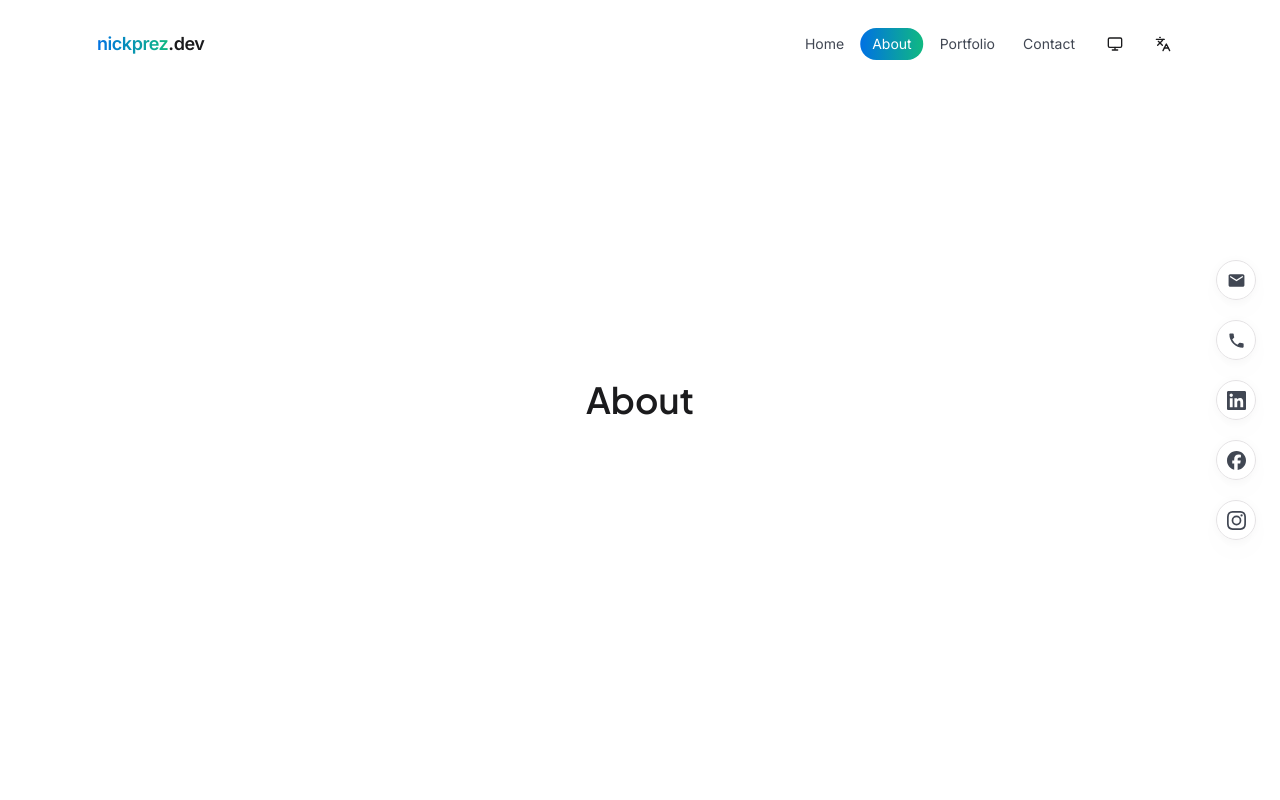
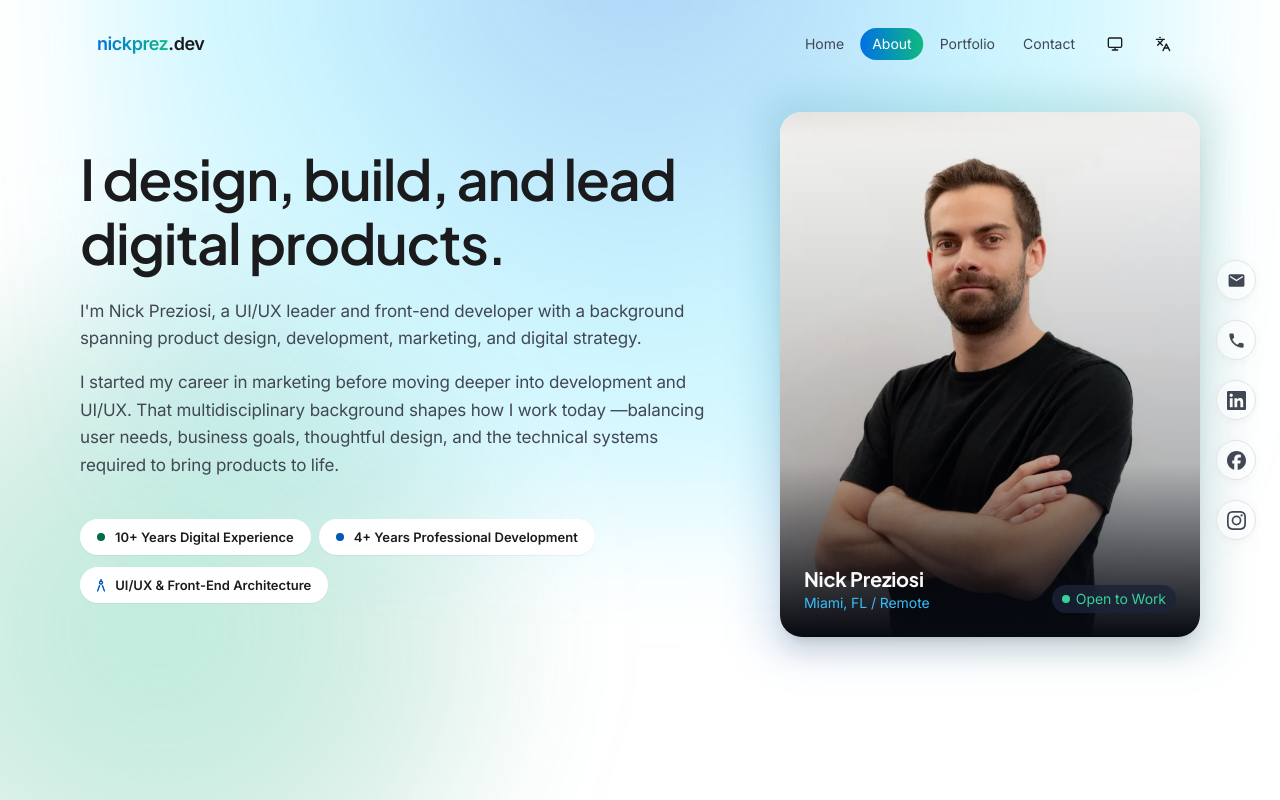
Before and after one commit to nicholaspreziosi/portfolio-2026, a Next.js app: page /en/about in a window 1280 px wide. Built offline with nearby package versions, Linux system fonts and the light colour scheme.

Commit message:
Add the About hero so the page opens with the portrait, bio, and start ambient gradient.

```diff
--- a/messages/en.json
+++ b/messages/en.json
@@ -39,6 +39,18 @@
       "ai": "AI",
       "leadership": "Leadership"
     }
+  },
+  "AboutPage": {
+    "headlineLine1": "I design, build, and lead",
+    "headlineLine2": "digital products.",
+    "body1": "I'm Nick Preziosi, a UI/UX leader and front-end developer with a background spanning product design, development, marketing, and digital strategy.",
+    "body2": "I started my career in marketing before moving deeper into development and UI/UX. That multidisciplinary background shapes how I work today —balancing user needs, business goals, thoughtful design, and the technical systems required to bring products to life.",
+    "badgeExperience": "10+ Years Digital Experience",
+    "badgeDevelopment": "4+ Years Professional Development",
+    "badgeArchitecture": "UI/UX & Front-End Architecture",
+    "name": "Nick Preziosi",
+    "location": "Miami, FL / Remote",
+    "availability": "Open to Work"
   },
   "HomePage": {
     "eyebrow": "UI/UX • Product • Front-end • Marketing",
--- a/messages/es.json
+++ b/messages/es.json
@@ -39,6 +39,18 @@
       "ai": "IA",
       "leadership": "Liderazgo"
     }
+  },
+  "AboutPage": {
+    "headlineLine1": "Diseño, construyo y lidero",
+    "headlineLine2": "productos digitales.",
+    "body1": "Soy Nick Preziosi, líder de UI/UX y desarrollador front-end, con una trayectoria que abarca diseño de producto, desarrollo, marketing y estrategia digital.",
+    "body2": "Empecé mi carrera en marketing antes de profundizar en desarrollo y UI/UX. Esa base multidisciplinaria define cómo trabajo hoy: equilibro las necesidades de las personas, los objetivos del negocio, un diseño cuidadoso y los sistemas técnicos necesarios para dar vida a los productos.",
+    "badgeExperience": "10+ años de experiencia digital",
+    "badgeDevelopment": "4+ años de desarrollo profesional",
+    "badgeArchitecture": "Arquitectura de UI/UX y front-end",
+    "name": "Nick Preziosi",
+    "location": "Miami, FL / Remoto",
+    "availability": "Abierto a trabajar"
   },
   "HomePage": {
     "eyebrow": "UI/UX • Producto • Front-end • Marketing",
--- a/messages/pt.json
+++ b/messages/pt.json
@@ -39,6 +39,18 @@
       "ai": "IA",
       "leadership": "Liderança"
     }
+  },
+  "AboutPage": {
+    "headlineLine1": "Desenho, construo e lidero",
+    "headlineLine2": "produtos digitais.",
+    "body1": "Sou Nick Preziosi, líder de UI/UX e desenvolvedor front-end, com uma trajetória que abrange design de produto, desenvolvimento, marketing e estratégia digital.",
+    "body2": "Comecei a carreira em marketing antes de me aprofundar em desenvolvimento e UI/UX. Essa base multidisciplinar define como trabalho hoje — equilibrando as necessidades das pessoas, os objetivos do negócio, um design cuidadoso e os sistemas técnicos necessários para dar vida aos produtos.",
+    "badgeExperience": "10+ anos de experiência digital",
+    "badgeDevelopment": "4+ anos de desenvolvimento profissional",
+    "badgeArchitecture": "Arquitetura de UI/UX e front-end",
+    "name": "Nick Preziosi",
+    "location": "Miami, FL / Remoto",
+    "availability": "Aberto a oportunidades"
   },
   "HomePage": {
     "eyebrow": "UI/UX • Produto • Front-end • Marketing",
--- a/src/app/[locale]/about/page.tsx
+++ b/src/app/[locale]/about/page.tsx
@@ -1,8 +1,5 @@
-import { getTranslations } from "next-intl/server";
 import { AboutView } from "@/ui/about/views/about/AboutView";
 
-export default async function AboutPage() {
-  const t = await getTranslations("Navigation");
-
-  return <AboutView title={t("about")} />;
+export default function AboutPage() {
+  return <AboutView />;
 }
--- /dev/null
+++ b/src/ui/about/containers/hero/AboutHero.tsx
@@ -0,0 +1,81 @@
+"use client";
+
+import { useTranslations } from "next-intl";
+
+const highlights = [
+  { id: "badgeExperience", mark: "dot", tone: "bg-(--emerald-deep) dark:bg-(--emerald)" },
+  { id: "badgeDevelopment", mark: "dot", tone: "bg-(--blue-deep) dark:bg-(--blue)" },
+  { id: "badgeArchitecture", mark: "icon", tone: "" },
+] as const;
+
+export function AboutHero() {
+  const t = useTranslations("AboutPage");
+
+  return (
+    <section className="grid items-center gap-10 lg:grid-cols-12 lg:gap-8">
+      <div className="lg:col-span-7">
+        <h1 className="font-[family-name:var(--font-display)] text-[2rem] leading-[1.14] font-semibold tracking-[var(--text-display-tracking)] text-(--color-text-primary) sm:text-[2.5rem] lg:text-[length:var(--text-display-size)] lg:leading-[var(--text-display-leading)]">
+          <span className="block">{t("headlineLine1")}</span>
+          <span className="block">{t("headlineLine2")}</span>
+        </h1>
+
+        <div className="mt-6 flex max-w-xl flex-col gap-4 text-[length:var(--text-body-lg-size)] leading-[1.625] tracking-[-0.008em] text-(--color-text-secondary)">
+          <p>{t("body1")}</p>
+          <p>{t("body2")}</p>
+        </div>
+
+        <ul className="mt-10 flex max-w-2xl flex-wrap gap-x-2 gap-y-3">
+          {highlights.map((highlight) => (
+            <li
+              key={highlight.id}
+              className="inline-flex items-center gap-2.5 rounded-full border border-(--hero-panel-border) bg-(--hero-panel-bg) px-4 py-2 text-[length:var(--text-button-size)] leading-[var(--text-button-leading)] font-semibold text-(--color-text-primary) shadow-[var(--shadow-sm)]"
+            >
+              {highlight.mark === "icon" ? (
+                <img src="/images/about/architecture.svg" alt="" width={8.25} height={13.5} />
+              ) : (
+                <span aria-hidden className={`size-2 shrink-0 rounded-full ${highlight.tone}`} />
+              )}
+              {t(highlight.id)}
+            </li>
+          ))}
+        </ul>
+      </div>
+
+      <div className="flex justify-center lg:col-span-5 lg:justify-end">
+        <div className="relative w-full max-w-[26.25rem]">
+          <div
+            aria-hidden
+            className="absolute -inset-4 rounded-3xl bg-[linear-gradient(51deg,rgb(from_var(--blue-deep)_r_g_b/0.15),rgb(from_var(--emerald-deep)_r_g_b/0.15))] blur-[20px]"
+          />
+          <figure className="relative aspect-[4/5] overflow-hidden rounded-3xl bg-(--surface-solid) shadow-[var(--shadow-elevated)]">
+            <img
+              src="/images/about/nick-preziosi.webp"
+              alt=""
+              width={1024}
+              height={906}
+              className="size-full object-cover"
+            />
+            <div
+              aria-hidden
+              className="absolute inset-0 bg-[linear-gradient(to_top,#070a11_0%,rgb(7_10_17/0.25)_33%,transparent_100%)]"
+            />
+            <figcaption className="absolute inset-x-0 bottom-0 flex items-end justify-between gap-3 p-6">
+              <div>
+                <p className="font-[family-name:var(--font-display)] text-[length:var(--text-heading-size)] leading-[var(--text-heading-leading)] font-bold tracking-[var(--text-heading-tracking)] text-[#f8fafc]">
+                  {t("name")}
+                </p>
+                <p className="text-[length:var(--text-body-size)] leading-[var(--text-body-leading)] tracking-[-0.005em] text-[#38bdf8]">
+                  {t("location")}
+                </p>
+              </div>
+              <p className="inline-flex shrink-0 items-center gap-1.5 rounded-full bg-[rgb(28_36_56/0.8)] px-2.5 py-1 text-[length:var(--text-body-size)] leading-[var(--text-body-leading)] tracking-[-0.005em] text-[#34d399] shadow-[0_1px_2px_rgb(0_0_0/0.05)] backdrop-blur-[6px]">
+                <span aria-hidden className="size-2 rounded-full bg-[#34d399]" />
+                {t("availability")}
+              </p>
+            </figcaption>
+          </figure>
+        </div>
+      </div>
+    </section>
+  );
+}
--- a/src/ui/about/views/about/AboutView.tsx
+++ b/src/ui/about/views/about/AboutView.tsx
@@ -1,11 +1,14 @@
+import { AboutHero } from "@/ui/about/containers/hero/AboutHero";
+import { AmbientGradient } from "@/ui/patterns/AmbientGradient";
 import { pageContainerClassName } from "@/ui/shell/pageContainer";
 
-export function AboutView({ title }: { title: string }) {
+export function AboutView() {
   return (
-    <main className={`flex min-h-screen items-center justify-center ${pageContainerClassName}`}>
-      <h1 className="font-[family-name:var(--font-display)] text-4xl font-semibold text-(--color-text-primary)">
-        {title}
-      </h1>
+    <main>
+      <AmbientGradient variant="start" />
+      <div className={`relative z-10 pt-8 pb-28 sm:pt-28 sm:pb-20 ${pageContainerClassName}`}>
+        <AboutHero />
+      </div>
     </main>
   );
 }
```
Also changed, not shown: public/images/about/architecture.svg (added), public/images/about/nick-preziosi.webp (added).
